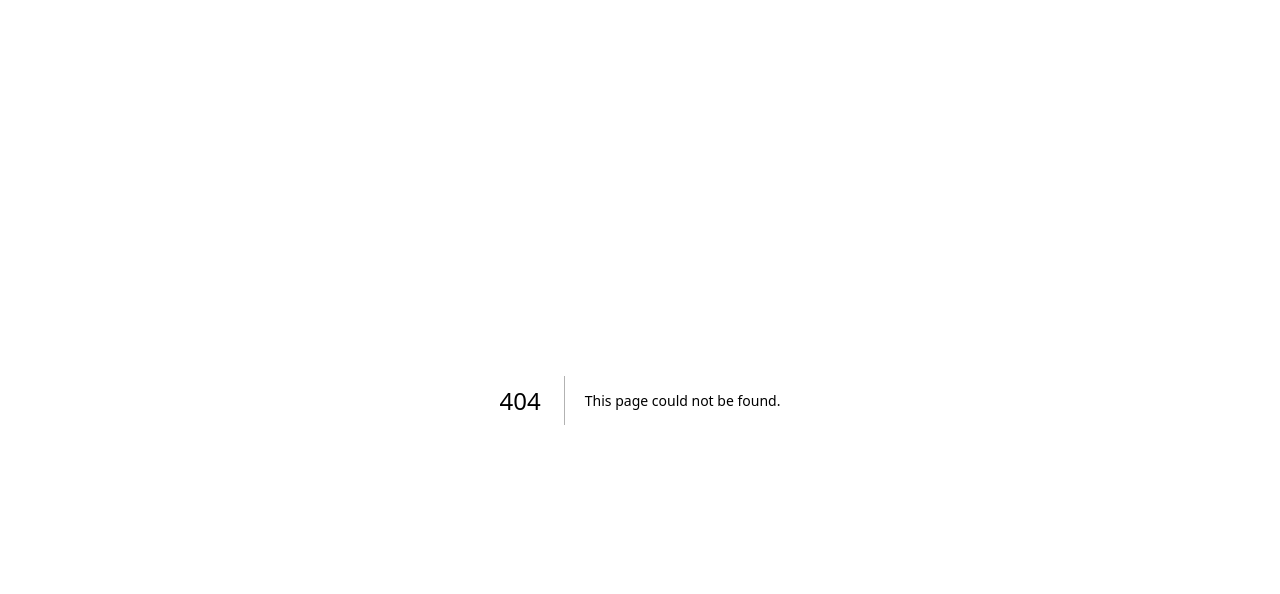
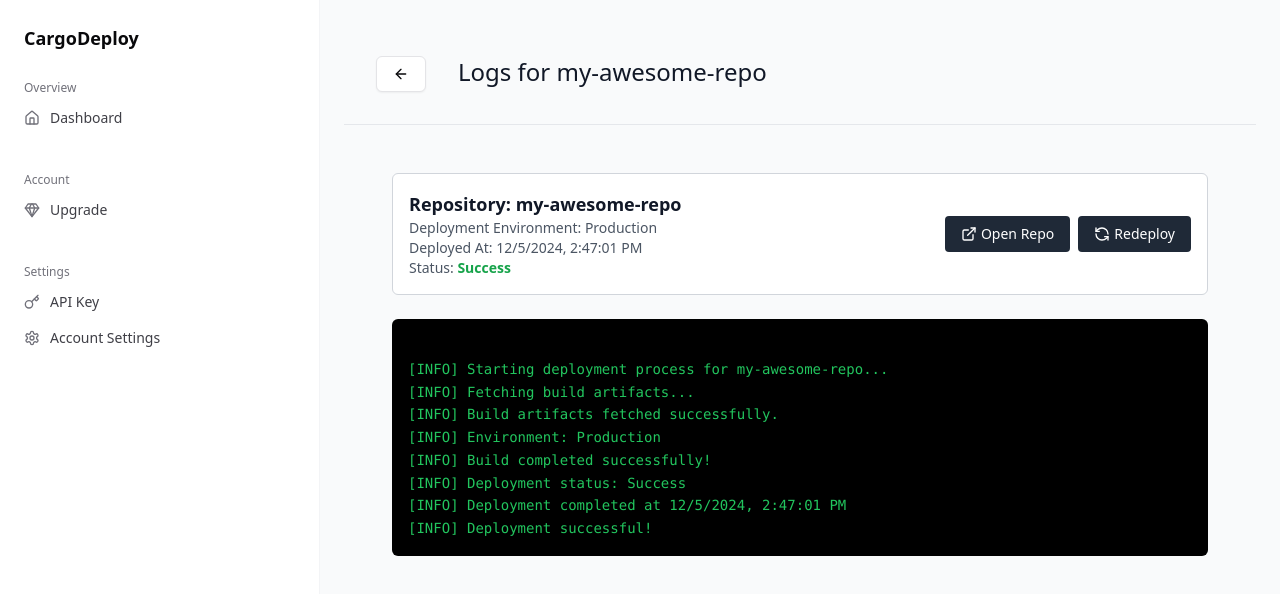
Before and after one commit to Slacky300/CARGODEPLOY_WEBAPP, a Next.js app: page /dashboard/deployments/view/1 in a window 1280 px wide. Before the commit this address had no page. Shown: the top 594 px of the page. Built offline with nearby package versions, Linux system fonts and the light colour scheme.

Commit message:
added view deployment logs page (static)

```diff
--- a/src/app/api/deployment/slug/route.ts
+++ b/src/app/api/deployment/slug/route.ts
@@ -17,6 +17,8 @@ export const GET = async (req: NextRequest) => {
 
     try {
 
+        //Remove this block of code
+
         const isProjectTableEmpty = await prisma.project.findMany();
 
         if (isProjectTableEmpty.length === 0) {
@@ -25,6 +27,8 @@ export const GET = async (req: NextRequest) => {
 
             );
         }
+
+        //Remove this block of code
 
         const doesSlugExist = await prisma.project.findUnique({
             where: {
--- a/src/app/api/external/install-app/github/route.ts
+++ b/src/app/api/external/install-app/github/route.ts
@@ -19,11 +19,11 @@ export const fetchAccessToken = async (installation_id: string | undefined) => {
     const privateKeyPath = path.resolve(process.cwd(), 'src/lib/cargodeploy_app_prkey.pem');
 
     if (!fs.existsSync(privateKeyPath)) {
-        throw new Error('Private key file not found.');
+        throw new Error('Private key file not found.'); //Need improvement
     }
     const privateKey = fs.readFileSync(privateKeyPath, 'utf-8');
 
-    const token = jwt.sign(
+    const token = jwt.sign(   //Need to study about iss
         { iss: APP_ID },
         privateKey,
         { algorithm: 'RS256', expiresIn: '10m' }
@@ -125,7 +125,7 @@ export const GET = async (req: NextRequest) => {
 
         const { accessToken, expiresAt } = await fetchAccessToken(installation_id);
 
-
+        //reduntant code
         await clerkClientVar.users.updateUser(userId, {
             privateMetadata: {
                 githubAppInstAccessToken: accessToken,
--- a/src/app/dashboard/DashboardEmptyState.tsx
+++ b/src/app/dashboard/DashboardEmptyState.tsx
@@ -1,4 +1,3 @@
-import { CreateProjectModal } from "@/components/CreateProjectModal"
 import { Button } from "@/components/ui/button"
 import { Card } from "@/components/ui/card"
 import Image from "next/image"
@@ -34,11 +33,11 @@ export const DashboardEmptyState = () => {
           <span>{"Quickstart"}</span>
         </Button>
 
-        <CreateProjectModal containerClassName="w-full sm:w-auto">
+        {/* <CreateProjectModal containerClassName="w-full sm:w-auto"> */}
           <Button className="flex bg-gray-800 items-center space-x-2 w-full sm:w-auto">
             <span>Add Project</span>
           </Button>
-        </CreateProjectModal>
+        {/* </CreateProjectModal> */}
       </div>
     </Card>
   )
--- a/src/app/dashboard/DashboardPageContent.tsx
+++ b/src/app/dashboard/DashboardPageContent.tsx
@@ -22,13 +22,13 @@ interface Project {
 }
 
 export const DashboardPageContent = () => {
-    const [deletingCategory, setDeletingCategory] = useState<string | null>(null);
+    const [deletingCategory, setDeletingCategory] = useState<string | null>(null); //update to a more sensible name
     const [projectID, setProjectID] = useState<string | null>(null);
 
 
 
 
-    const { data: projects, isPending: isEventCategoriesLoading } = useQuery({
+    const { data: projects, isPending: isEventCategoriesLoading } = useQuery({ //update to a more sensible name
         queryKey: ["projects"],
         queryFn: async () => {
             const res = await fetch("/api/projects", {
--- a/src/app/dashboard/create-project/ListRepositories.tsx
+++ b/src/app/dashboard/create-project/ListRepositories.tsx
@@ -103,6 +103,7 @@ const ListRepositories = ({ avatar, username, token }: RepoOwner) => {
                 >
                     {filteredRepositories.length > 0 ? (
                         <ul className="divide-y divide-gray-200">
+                            {/* Add + icon for private repos */}
                             {filteredRepositories.map((repo) => (
                                 <li
                                     key={repo.id}
@@ -134,6 +135,7 @@ const ListRepositories = ({ avatar, username, token }: RepoOwner) => {
                             ))}
                         </ul>
                     ) : (
+                        //Improve No repositories found UI
                         <div className="text-center justify-center">
                             <div className="flex flex-col justify-center items-center">
                                 <Image src="/images/norepos.svg" alt="No Repositories" width={192} height={192} />
@@ -144,6 +146,7 @@ const ListRepositories = ({ avatar, username, token }: RepoOwner) => {
                     )}
                 </div>
             </main>
+
 
             <Button
                 onClick={() => setNextSection(true)}
--- a/src/app/dashboard/create-project/page.tsx
+++ b/src/app/dashboard/create-project/page.tsx
@@ -8,6 +8,7 @@ import { fetchAccessToken } from '@/app/api/external/install-app/github/route';
 const CreateProject = async () => {
 
     const user = await currentUser();
+    console.log("User:", user);
     if (!user) {
         return null;
     }
@@ -41,7 +42,7 @@ const CreateProject = async () => {
 
         if (isTokenExpired) {
             console.log("Token is expired. Fetching a new token...");
-            const res = await fetchAccessToken(dbUser?.github_installation_id?.toString());
+            const res = await fetchAccessToken(dbUser?.github_installation_id?.toString()); //Improve this installation_id fetching param
             token = res.accessToken;
 
             console.log("Fetched new token:", token);
--- a/src/app/dashboard/deployments/[deploymentId]/page.tsx
+++ b/src/app/dashboard/deployments/[deploymentId]/page.tsx
@@ -1,7 +1,7 @@
 "use client";
 import React, { useState } from 'react';
 import { useQuery } from '@tanstack/react-query';
-import { useParams } from 'next/navigation';
+import { useParams, useRouter } from 'next/navigation';
 import DashboardPage from '@/components/DashboardPage';
 import { LoadingSpinner } from '@/components/LoadingSpinner';
 // Import any icons you want from lucide-react
@@ -23,6 +23,7 @@ interface Deployments {
 const RespectiveDeployment = () => {
   const { deploymentId } = useParams();
   const [deployments, setDeployments] = useState<Deployments | null>(null);
+  const router = useRouter();
 
   const {
     data,
@@ -91,7 +92,7 @@ const RespectiveDeployment = () => {
               className="border border-gray-300 rounded-md hover:shadow-lg transition-shadow p-4 bg-white"
             >
               <div className="flex flex-col sm:flex-row sm:justify-between sm:items-center mb-4">
-                <h2 className="flex cursor-pointer items-center gap-2 font-semibold text-lg text-black">
+                <h2 onClick={() => router.push(`/dashboard/deployments/view/${deployment.deploymentId}`)} className="flex cursor-pointer items-center gap-2 font-semibold text-lg text-black">
                   <FileCode2 size={20} />
                   {deployment.gitHubRepoName} <span className='text-sm text-white bg-gray-700 px-2 py-1 rounded-full font-medium'>Commit #8975</span>
                 </h2>
--- /dev/null
+++ b/src/app/dashboard/deployments/view/[deploymentId]/page.tsx
@@ -0,0 +1,117 @@
+"use client";
+import React from "react";
+import DashboardPage from "@/components/DashboardPage";
+import { RefreshCcw, ExternalLink, GitBranch } from "lucide-react";
+
+const ViewDeployment = () => {
+  // Example deployment data (replace with real data or props/state as needed)
+  const deploymentInfo = {
+    repoName: "my-awesome-repo",
+    repoUrl: "https://github.com/username/my-awesome-repo",
+    environment: "Production",
+    deployedAt: new Date().toLocaleString(),
+    deploymentStatus: "Success",
+  };
+
+  // Example logs to display in the terminal-like UI
+  const logs = `
+[INFO] Starting deployment process for ${deploymentInfo.repoName}...
+[INFO] Fetching build artifacts...
+[INFO] Build artifacts fetched successfully.
+[INFO] Environment: ${deploymentInfo.environment}
+[INFO] Build completed successfully!
+[INFO] Deployment status: ${deploymentInfo.deploymentStatus}
+[INFO] Deployment completed at ${deploymentInfo.deployedAt}
+[INFO] Deployment successful!
+`;
+
+  return (
+    <DashboardPage title={`Logs for ${deploymentInfo.repoName}`} route="/deployments">
+      {/* Container for page content */}
+      <div className="flex flex-col w-full h-full p-4 gap-6">
+        {/* Info Section */}
+        <div className="border border-gray-300 rounded-md bg-white p-4 flex flex-col lg:flex-row lg:items-center lg:justify-between gap-4">
+          {/* Repo and Info */}
+          <div>
+            <h2 className="text-lg font-semibold text-gray-900">
+              Repository: {deploymentInfo.repoName}
+            </h2>
+            <p className="text-sm text-gray-600">
+              Deployment Environment: {deploymentInfo.environment}
+            </p>
+            <p className="text-sm text-gray-600">
+              Deployed At: {deploymentInfo.deployedAt}
+            </p>
+            <p className="text-sm text-gray-600">
+              Status:{" "}
+              <span
+                className={`font-semibold ${
+                  deploymentInfo.deploymentStatus === "Success"
+                    ? "text-green-600"
+                    : "text-red-600"
+                }`}
+              >
+                {deploymentInfo.deploymentStatus}
+              </span>
+            </p>
+          </div>
+
+          {/* Action Buttons */}
+          <div className="flex gap-2">
+            <a
+              href={deploymentInfo.repoUrl}
+              target="_blank"
+              rel="noopener noreferrer"
+              className="flex items-center gap-1 px-4 py-2 text-sm bg-gray-800 text-white rounded hover:bg-gray-700 transition-colors"
+            >
+              <ExternalLink size={16} />
+              Open Repo
+            </a>
+            <button
+              onClick={() => {
+                // Example action: redeploy
+                console.log("Redeploy clicked!");
+              }}
+              className="flex items-center gap-1 px-4 py-2 text-sm bg-gray-800 text-white rounded hover:bg-gray-700 transition-colors"
+            >
+              <RefreshCcw size={16} />
+              Redeploy
+            </button>
+            {/* <button
+              onClick={() => {
+                // Example action: view pipeline
+                console.log("View pipeline clicked!");
+              }}
+              about="View the pipeline for this deployment"
+              disabled
+              className="flex items-center gap-1 px-4 py-2 text-sm bg-gray-800 text-white rounded hover:bg-gray-700 transition-colors"
+            >
+              <GitBranch size={16} />
+              View Pipeline
+            </button> */}
+          </div>
+        </div>
+
+        {/* Terminal-Style Logs Section */}
+        <div
+          className="
+            bg-black
+            text-green-500
+            rounded-md
+            p-4
+            font-mono
+            text-sm
+            overflow-y-auto
+            max-h-[60vh]
+            leading-relaxed
+            whitespace-pre-wrap
+          "
+        >
+          {logs}
+        </div>
+      </div>
+    </DashboardPage>
+  );
+};
+
+export default ViewDeployment;
--- a/src/config/index.ts
+++ b/src/config/index.ts
@@ -108,7 +108,7 @@ export interface Repository {
     owner: {
         login: string;
         avatar_url: string;
-    }
+    },
 }
 
 export interface CreateProjectFormValues {
```
Also changed, not shown: src/app/api/projects/route.ts (line endings or trailing spaces).
